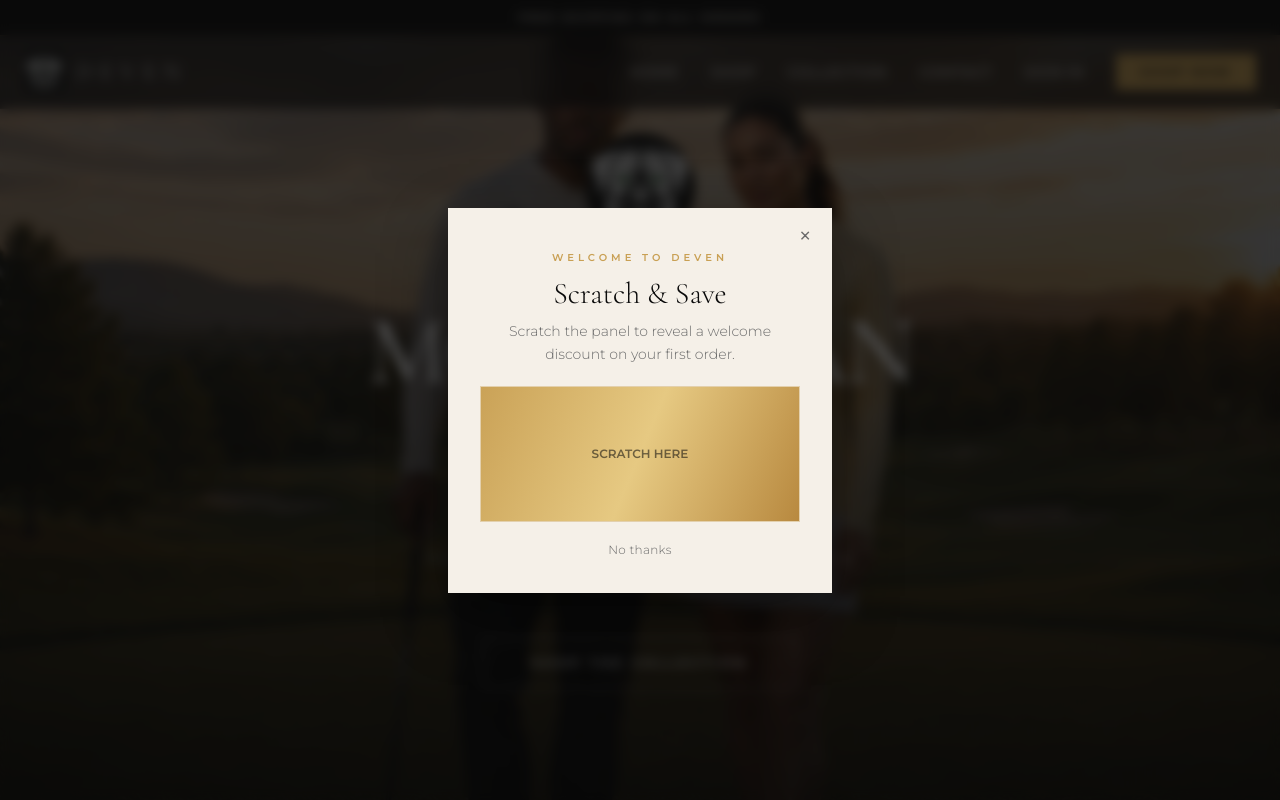
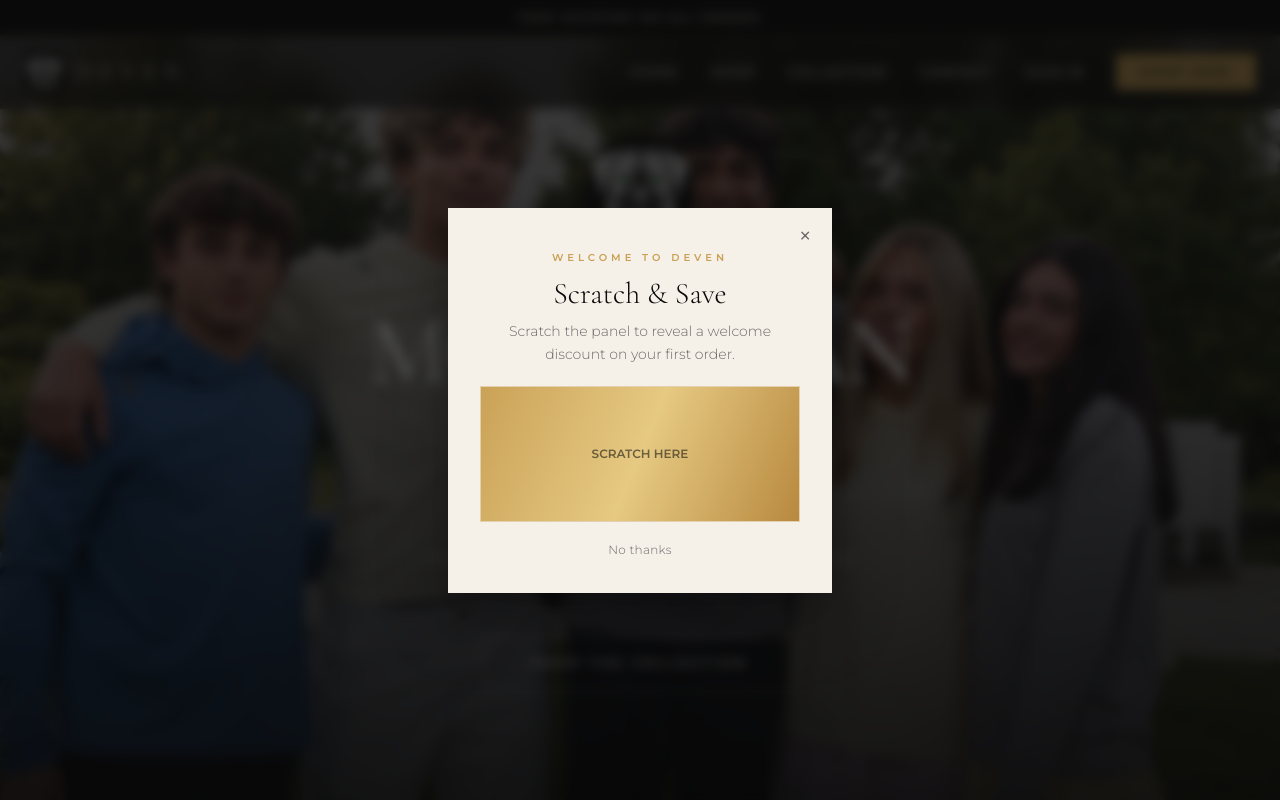
Before and after one commit to karimsangid/deven-golf, a Next.js app: page / in a window 1280 px wide. Shown: the top 800 px of the page. Built offline with nearby package versions, Linux system fonts and the light colour scheme.

Commit message:
Real 5-person campaign photo as homepage hero; move duo shot to lookbook

```diff
--- a/src/app/page.tsx
+++ b/src/app/page.tsx
@@ -67,6 +67,10 @@
     src: "/images/model-gray-madison-woman.jpg",
     alt: "A golfer at golden hour in the DEVEN Silver Oak Madison Collection hoodie",
   },
+  {
+    src: "/images/hero-duo-gray-yellow.jpg",
+    alt: "Two golfers at golden hour in DEVEN — the Silver Oak Madison hoodie and the Peanut Cream hoodie",
+  },
 ];
 
 // Show in-stock pieces shot on a model (the people frames), so the homepage
@@ -111,8 +115,8 @@
       >
         <div className="absolute inset-0">
           <Image
-            src="/images/hero-duo-gray-yellow.jpg"
-            alt="Two golfers at golden hour in DEVEN — the Silver Oak Madison hoodie and the Peanut Cream hoodie"
+            src="/images/campaign-group.jpg"
+            alt="Five golfers at golden hour in DEVEN — the Diesel Sky, Peanut Cream, and Silver Oak hoodies across the Signature and Madison lines"
             fill
             priority
             className="object-cover object-top"
```
Also changed, not shown: public/images/campaign-group.jpg (added).
